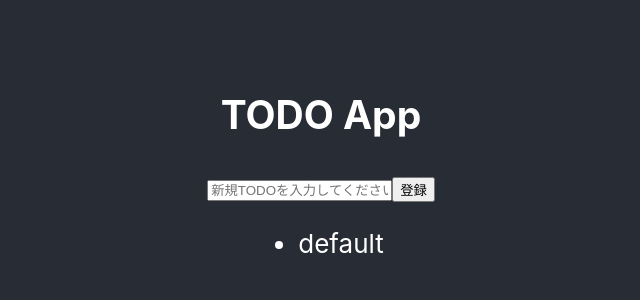
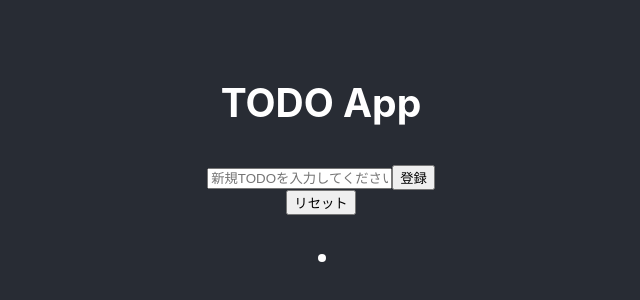
Before and after one commit to iwasawa15/react_todo, a React (Create React App) app: page / in a window 1280 px wide. Shown: the part 228-528 px from the top of the page, without its empty margins (319-959 px from the left). Built offline with nearby package versions, Linux system fonts and the light colour scheme.

Commit message:
リセットボタンの追加

```diff
--- a/src/App.tsx
+++ b/src/App.tsx
@@ -7,7 +7,7 @@ import TodoInput from './TodoInput';
 
 const App: React.FC = () => {
   const [tasks, setTasks] = useState([
-    { name: "default", id: 0 },
+    { name: "", id: 0 },
   ]);
   const [uniqueId, setId] = useState(0)
 
@@ -20,11 +20,16 @@ const App: React.FC = () => {
     setId(uniqueId + 1);
   }
 
+  function resetTodo(){
+    setTasks([])
+  }
+
   return (
     <div className="App">
       <header className="App-header">
         <h2>TODO App</h2>
         <TodoInput addTodo={ addTodo }/>
+        <button onClick={resetTodo}>リセット</button>
         <TodoList tasks = { tasks }/>
       </header>
     </div>
```
